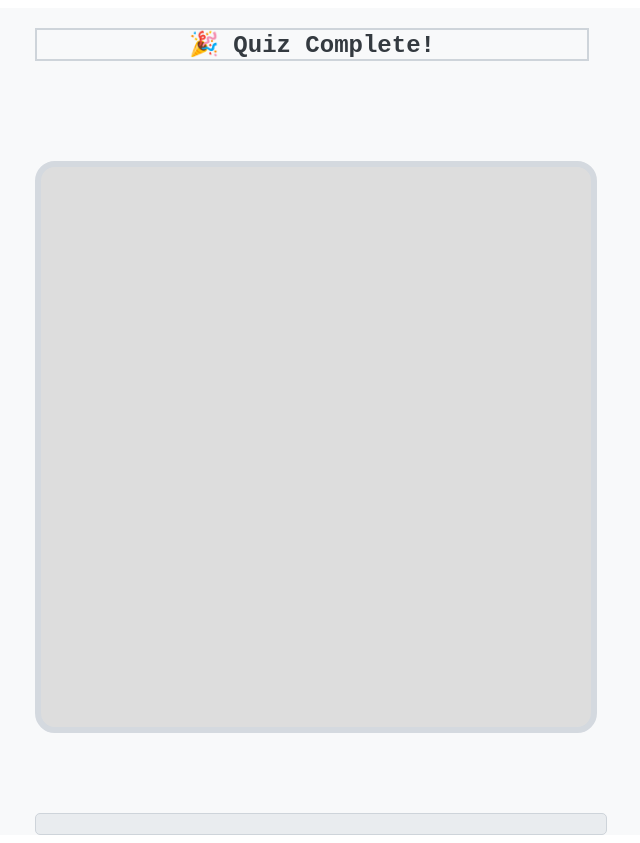
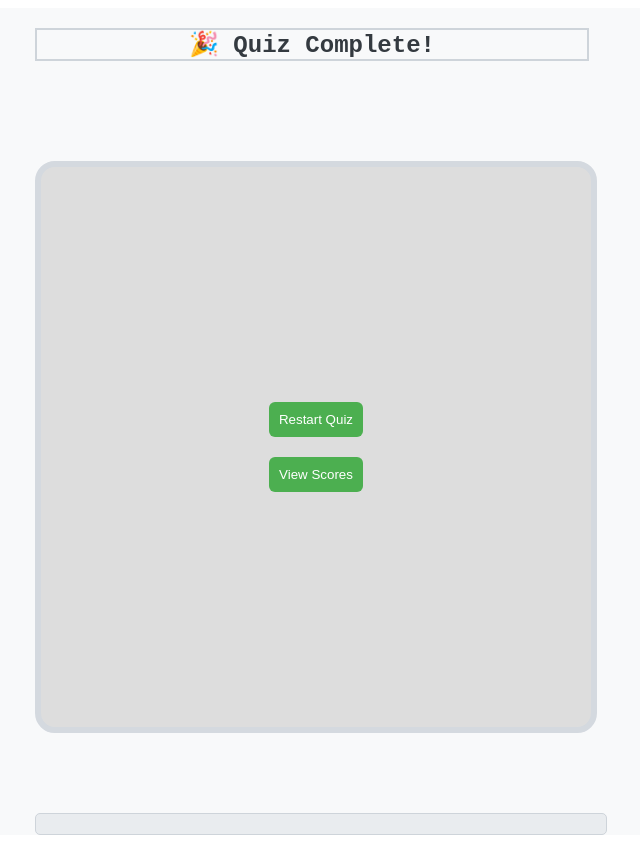
Before and after one commit to theZoid9/Quiz-app, a plain HTML site: page pages/quiz.html in a window 1280 px wide. Shown: the whole page, without its empty margins (319-959 px from the left). Drawn offline with Linux system fonts and the light colour scheme.

Commit message:
added more buttons

```diff
--- a/scripts/quiz3.js
+++ b/scripts/quiz3.js
@@ -8,6 +8,7 @@
 
   let questions = [];
   let currentIndex = 0;
+  let correctCount = 0; // Initialize score counter
 
   // Load all questions from JSON
   fetch("../data.json")
@@ -25,24 +26,29 @@ function showQuestion() {
   // Clear the feedback message when showing a new question
   msg.textContent = "";
 
-  // If no more questions, show completion message
+  // Shuffle questions if starting a new quiz
+  if (currentIndex === 0 && questions.length > 0) {
+    questions = [...questions].sort(() => Math.random() - 0.5);
+  }
+
   if (currentIndex >= questions.length) {
     questionEl.textContent = "🎉 Quiz Complete!";
-    optionsEl.innerHTML = "";
+    showEndButtons();
     return;
   }
 
   const current = questions[currentIndex];
   const options = current.Possible || current.options || [];
 
+  // Shuffle options array
+  const shuffledOptions = [...options].sort(() => Math.random() - 0.5);
+
   // Show the current question
   questionEl.textContent = current.Question;
 
-  // Clear previous options
   optionsEl.innerHTML = "";
 
-  // Create buttons for answer options
-  options.forEach(option => {
+  shuffledOptions.forEach(option => {
     const btn = document.createElement("button");
     btn.textContent = option;
     btn.className = "option-btn";
@@ -56,6 +62,7 @@ function handleAnswer(selected, correct) {
 
   if (selected === correct) {
     msg.textContent = "✅ Correct!";
+    correctCount++; // Increment score
   } else {
     msg.textContent = `❌ Wrong! Correct answer: ${correct}`;
   }
@@ -65,7 +72,36 @@ function handleAnswer(selected, correct) {
   setTimeout(showQuestion, 1700);
  }
 
+
+ function showEndButtons() {
+  // Clear previous buttons if any
+  optionsEl.innerHTML = "";
+
+  // Create Restart Quiz button
+  const restartBtn = document.createElement("button");
+  restartBtn.textContent = "Restart Quiz";
+  restartBtn.className = "control-btn";
+  restartBtn.onclick = () => {
+    currentIndex = 0;
+       correctCount = 0; // Reset score
+    showQuestion();
+  };
+
+  // Create View Scores button (if you’re tracking score)
+  const viewScoresBtn = document.createElement("button");
+  viewScoresBtn.textContent = "View Scores";
+  viewScoresBtn.className = "control-btn";
+  viewScoresBtn.onclick = () => {
+    const msg = document.getElementById("output");
+    msg.textContent = `You answered ${correctCount} out of ${questions.length} questions.`;
+  };
+
+  // Append buttons
+  optionsEl.appendChild(restartBtn);
+  optionsEl.appendChild(viewScoresBtn);
+}
+
  document.addEventListener("DOMContentLoaded", () => {
-   // Show the first question when the page loads
+
    showQuestion();
 })
--- a/styles/quiz.css
+++ b/styles/quiz.css
@@ -1,5 +1,3 @@
-
-
 
 #quiz-container {
     display: grid;
@@ -18,7 +16,6 @@
     color: #343a40;
     border: 2px solid #ced4da;
     width: 550px;
-
 }
 
 #options {
@@ -26,7 +23,6 @@
     flex-direction: column;
     justify-content: center;
     align-items: center;
-
     height: 560px;
     width: 550px;
     background-color: rgb(221, 221, 221);
@@ -58,3 +54,16 @@
     text-align: center;
     border: 1px solid #ced4da;
 }
+
+.control-btn {
+  padding: 10px;
+  margin: 10px;
+  background-color: #4CAF50;
+  color: white;
+  border: none;
+  border-radius: 6px;
+  cursor: pointer;
+}
+.control-btn:hover {
+  background-color: #45a049;
+}
```
Also changed, not shown: pages/quiz.html (+1 -0 lines).
